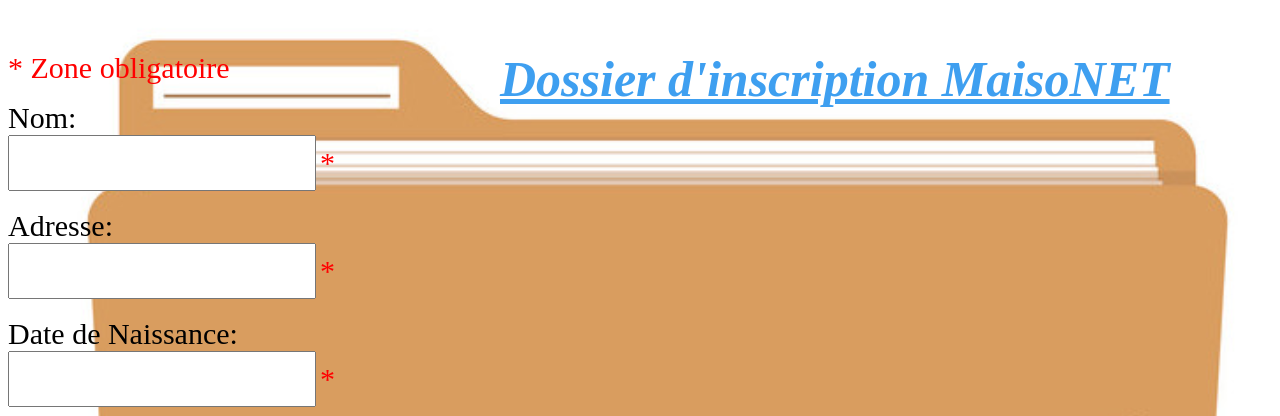
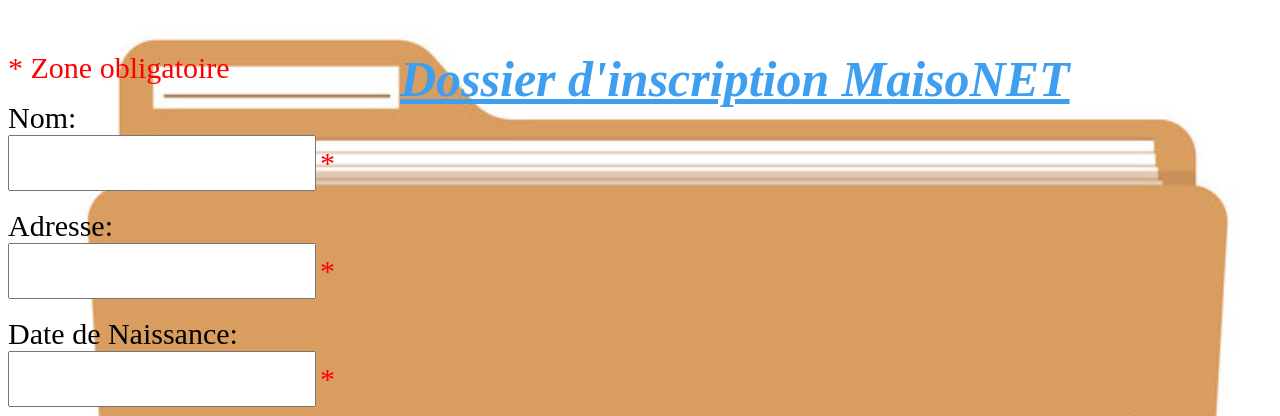
Before and after one commit to AlexLeunens/MaisoNet, a PHP site: page /Login/Inscription.html in a window 1280 px wide. Shown: the top 416 px of the page. Run offline with PHP 8.4, Linux system fonts and the light colour scheme.

Commit message:
Update Inscription.css

```diff
--- a/Login/Inscription.css
+++ b/Login/Inscription.css
@@ -34,7 +34,7 @@ html
     div.static {
     position: fixed;
     top:50px;
-    left:500px;
+    left:400px;
     font-size:50px;
     color :#3e9ff0;
   }
```
